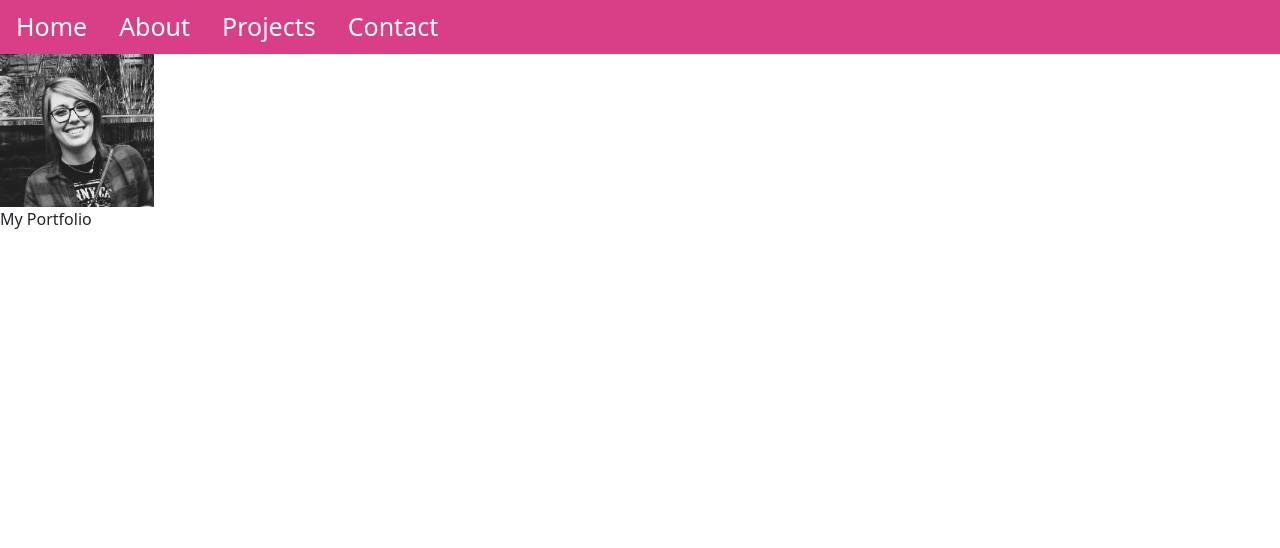
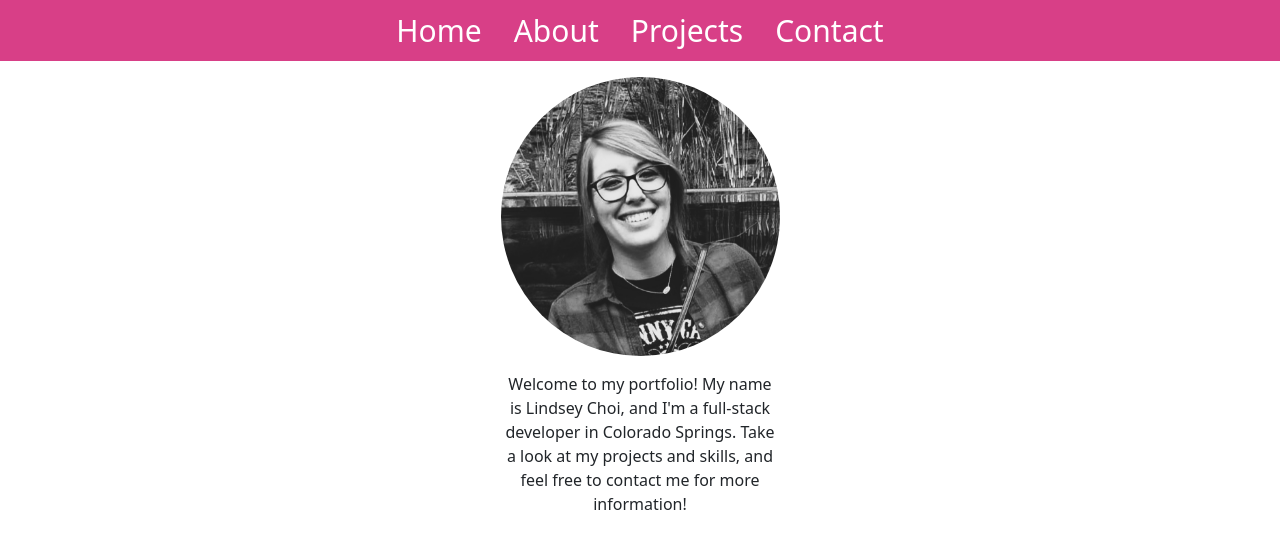
Before and after one commit to lindseychoi/lindseychoi-portfolio, a React (Create React App) app: page / in a window 1280 px wide. Shown: the top 548 px of the page. Built offline with nearby package versions, Linux system fonts and the light colour scheme; a web font is replaced by a local one.

Commit message:
fixed the grid and spacing issues on the home page, working on the fonts next

```diff
--- a/src/App.css
+++ b/src/App.css
@@ -1,7 +1,3 @@
-.profilepic {
-  width: 12%
-}
-
 .customNav {
   top: 25%;
   left: 3%;
@@ -11,8 +7,28 @@
   background-color: #D83F87;
 }
 
+.nav-item {
+  text-align: center;
+  font-size: 30px;
+}
 
+.profilepic {
+  position: relative;
+  width: 25%;
+  border-radius: 50%;
+  display: block;
+  margin-left: auto;
+  margin-right: auto;
+}
 
+.welcomeHome {
+  width: 25%;
+  position: relative;
+  display: block;
+  margin-left: auto;
+  margin-right: auto;
+  text-align: center;
+}
 
 
 
--- a/src/components/NavBar.js
+++ b/src/components/NavBar.js
@@ -3,8 +3,8 @@ import React from 'react';
 function NavBar({ currentPage, handlePageChange }) {
 
   return (
-    <ul className="customNav nav">
-      <li className="buttonText">
+    <ul className="customNav nav justify-content-center">
+      <li className="nav-item">
         <a
           href="#home"
           onClick={() => handlePageChange('Home')}
--- a/src/components/pages/Home.js
+++ b/src/components/pages/Home.js
@@ -1,13 +1,27 @@
 import React from 'react';
 import ProfilePic from '../../assets/blackandwhite-profilepic.jpg';
+import 'bootstrap/dist/css/bootstrap.min.css';
 
 export default function Home() {
   return (
     <div>
-      <img src={ProfilePic} className="profilepic" alt="picture of me" />
-      <p>
-        My Portfolio
-      </p>
+      <div className="container">
+
+        <div className="row g-2 mt-0 pt-2">
+          <div>
+            <img src={ProfilePic} className="profilepic" alt="picture of me" />
+          </div>
+        </div>
+
+        <div className="row g-2 mt-0 pt-2">
+          <div className="welcomeHome">
+            <p>
+              Welcome to my portfolio! My name is Lindsey Choi, and I'm a full-stack developer in Colorado Springs. Take a look at my projects and skills, and feel free to contact me for more information!
+            </p>
+          </div>
+        </div>
+
+      </div>
     </div>
   );
 }
```
